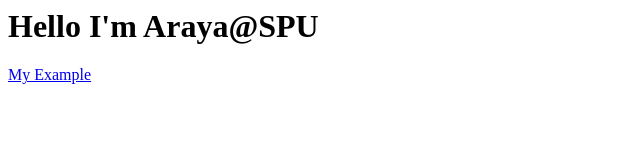
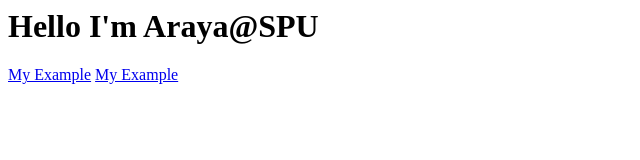
Before and after one commit to ArayaKositkrai/ArayaKositkrai.github.io, a plain HTML site: page index.html in a window 1280 px wide. Shown: the whole page, without its empty margins (0-640 px from the left). Drawn offline with Linux system fonts and the light colour scheme.

Commit message:
Update index.html

```diff
--- a/index.html
+++ b/index.html
@@ -1,2 +1,3 @@
 <h1>Hello I'm Araya@SPU</h1>
 <a href='./Example'>My Example</a>
+<a href='https://www.spu.ac.th'>My Example</a>
```
